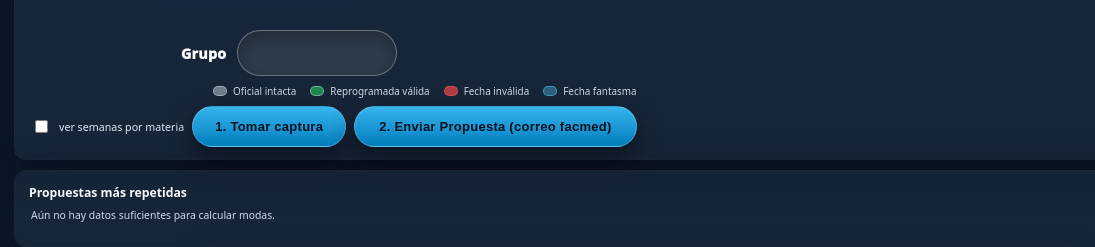
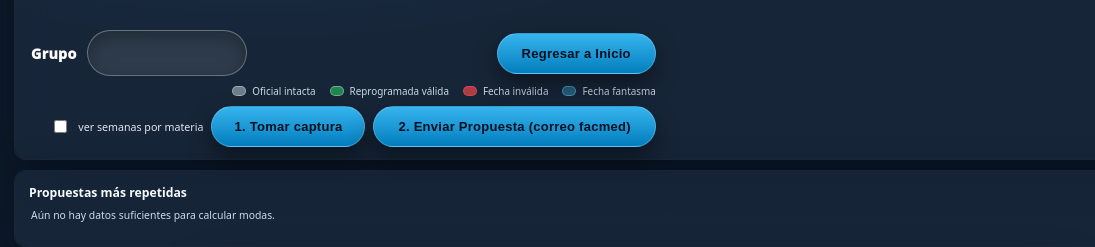
Before and after one commit to Panque-Dev/repres_page_facmed, a website: page calendario.html in a window 1280 px wide. Shown: the part 224-471 px from the top of the page, 0-1095 px from the left. Drawn offline with Linux system fonts and the light colour scheme.

Commit message:
boton regresar a inicio

```diff
--- a/calendario.html
+++ b/calendario.html
@@ -29,6 +29,7 @@
                         <input id="group-input" type="number" min="1101" max="2265" step="1" inputmode="numeric" />
                         <span id="group-status" class="group-status"></span>
                         <div id="group-hint" class="group-hint"></div>
+                         <button type="button" class="proposal-btn" onclick="window.location.href='index.html'">Regresar a Inicio</button>
                     </div>
 
                     <div class="legend">
```
